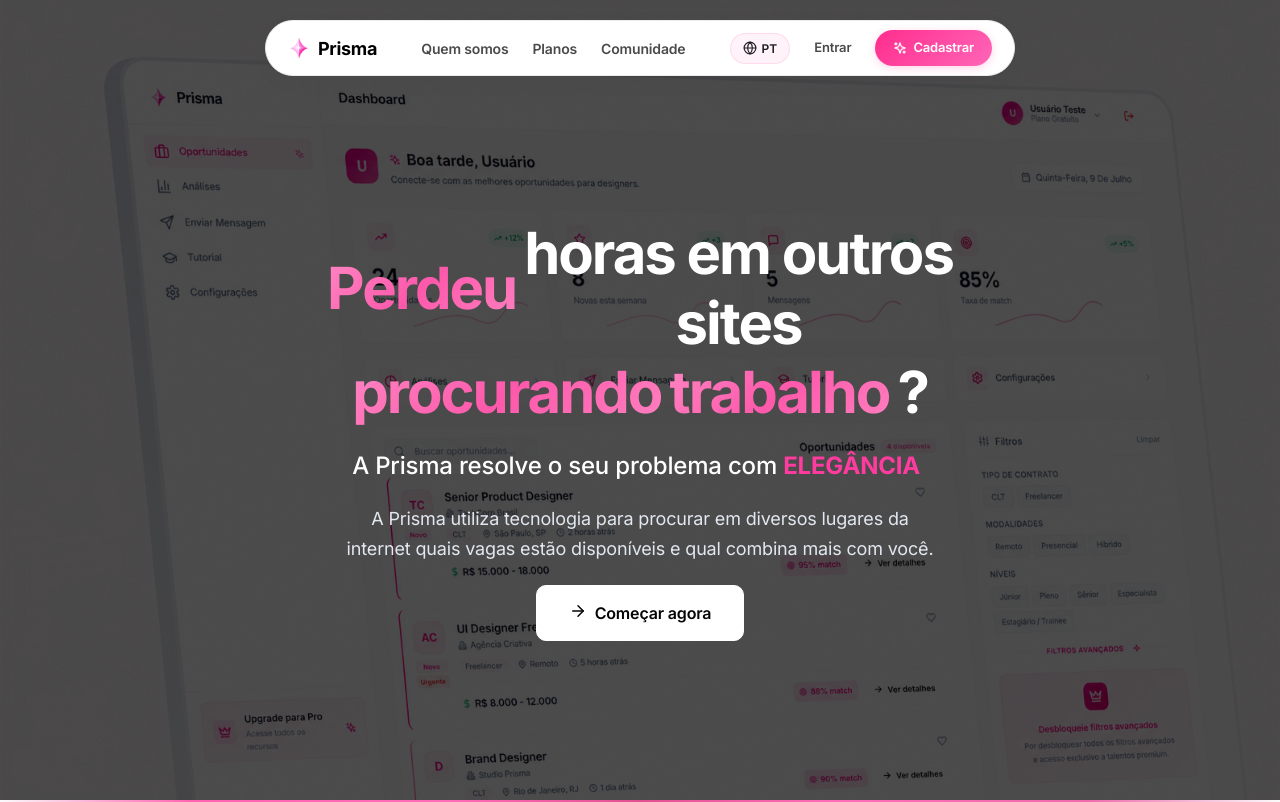
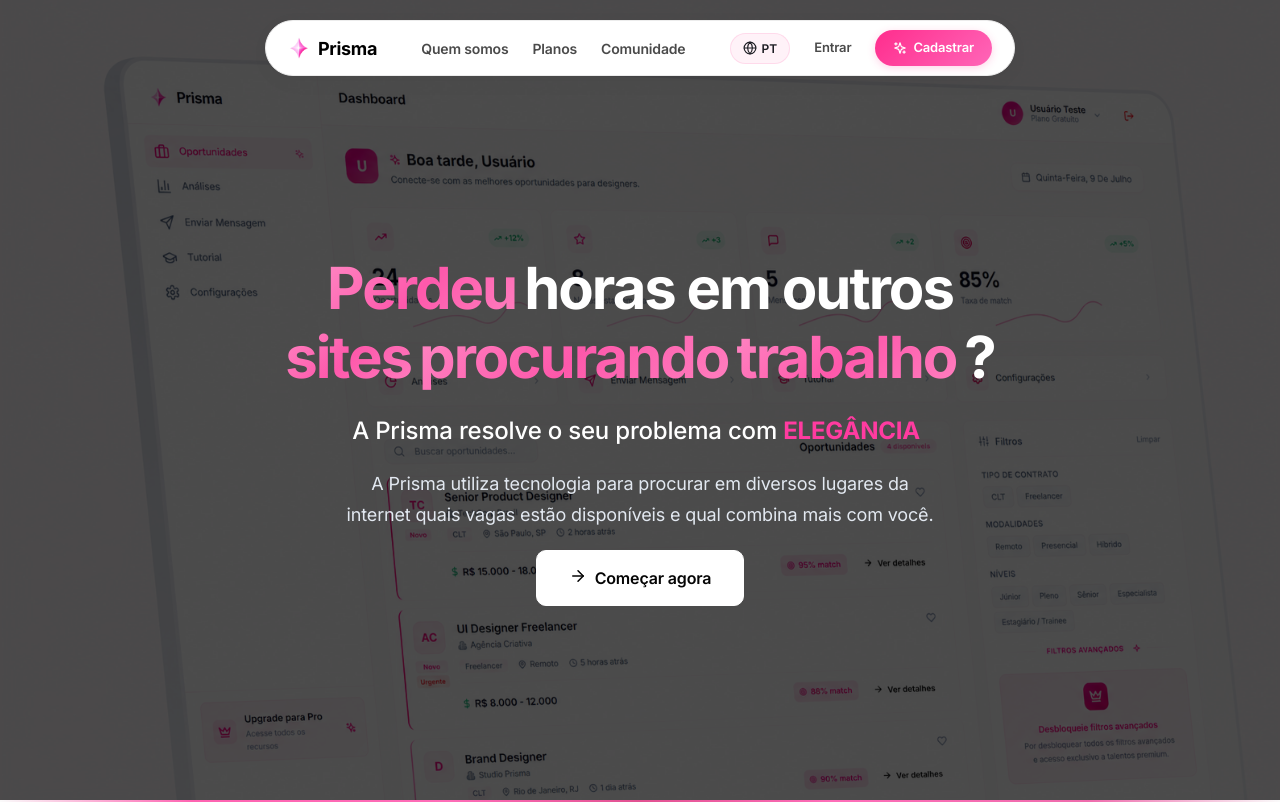
Before and after one commit to Isaiasdasilvaferreira/prisma-frontend, a React (Vite) app: page / in a window 1280 px wide. Shown: the top 802 px of the page. Built offline with nearby package versions, Linux system fonts and the light colour scheme; no server answers.

Commit message:
Update Landing.tsx

```diff
--- a/src/pages/Landing/Landing.tsx
+++ b/src/pages/Landing/Landing.tsx
@@ -186,8 +186,12 @@ export function Landing() {
         <div className="hero-container hero-container-centered">
           <div className="hero-content hero-content-centered">
             <h1 className="hero-title animate-fade-in-up delay-100">
-              <span className="hero-title-highlight">Perdeu</span> horas em outros<br />
-              sites <span className="hero-title-highlight">procurando</span> <span className="hero-title-highlight">trabalho</span>?
+              <span className="hero-title-highlight">Perdeu</span>
+              <span className="hero-title-normal">horas em outros</span>
+              <span className="hero-title-highlight">sites</span>
+              <span className="hero-title-highlight">procurando</span>
+              <span className="hero-title-highlight">trabalho</span>
+              <span className="hero-title-normal">?</span>
             </h1>
 
             <h2 className="hero-subtitle-typewriter animate-fade-in-up delay-200">
```
